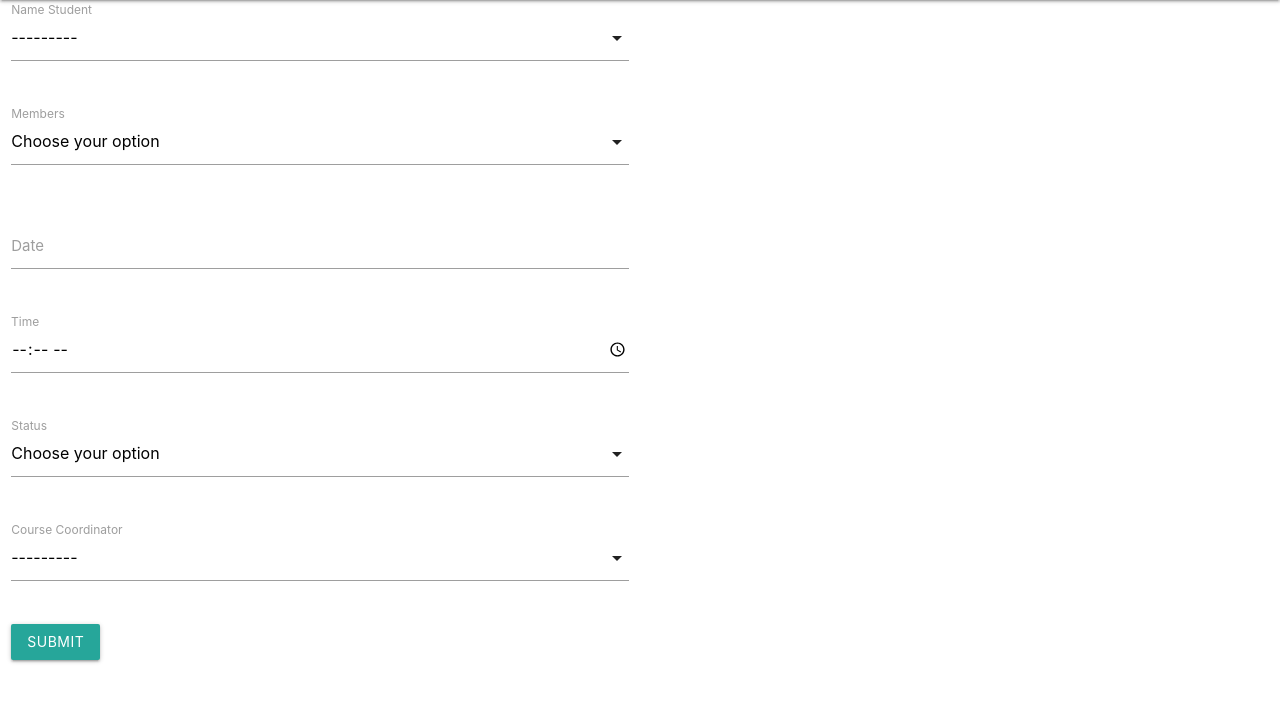
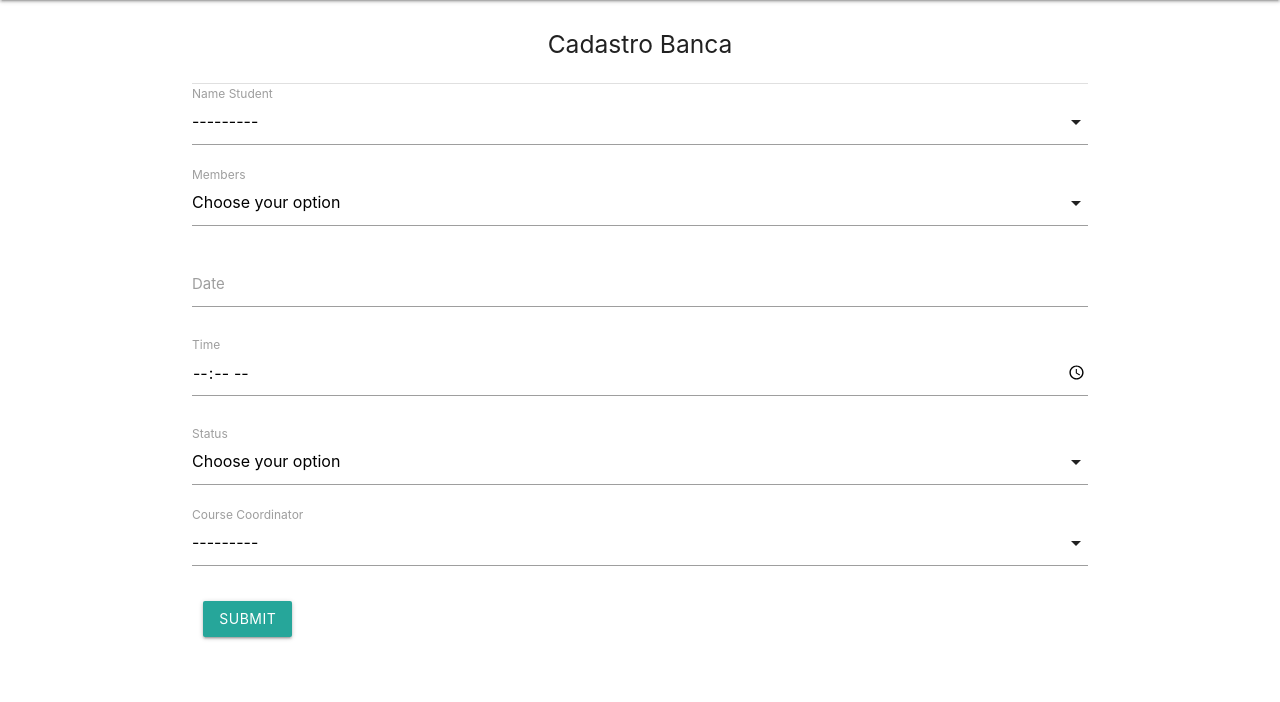
Before and after one commit to H1d3l/GerenciadorTcc, a Django app: page /examination_board_registration/ in a window 1280 px wide. Shown: the part 64-766 px from the top of the page. Run offline with Django 3.2, Linux system fonts and the light colour scheme; data that the repository does not hold is empty.

Commit message:
inicio crud banca

```diff
--- a/core/templates/base.html
+++ b/core/templates/base.html
@@ -7,11 +7,11 @@
     <script src="https://code.jquery.com/jquery-3.4.1.slim.min.js" integrity="sha384-J6qa4849blE2+poT4WnyKhv5vZF5SrPo0iEjwBvKU7imGFAV0wwj1yYfoRSJoZ+n" crossorigin="anonymous"></script>
     <script src="https://cdn.jsdelivr.net/npm/popper.js@1.16.0/dist/umd/popper.min.js" integrity="sha384-Q6E9RHvbIyZFJoft+2mJbHaEWldlvI9IOYy5n3zV9zzTtmI3UksdQRVvoxMfooAo" crossorigin="anonymous"></script>
     <script src="https://cdnjs.cloudflare.com/ajax/libs/materialize/1.0.0/js/materialize.min.js"></script>
-    <link href="https://fonts.googleapis.com/icon?family=Material+Icons" rel="stylesheet">
+
 
      <!-- Compiled and minified CSS -->
     <link rel="stylesheet" href="https://cdnjs.cloudflare.com/ajax/libs/materialize/1.0.0/css/materialize.min.css">
-
+    <link href="https://fonts.googleapis.com/icon?family=Material+Icons" rel="stylesheet">
     <!-- Compiled and minified JavaScript -->
 
 </head>
--- a/core/templates/examination_registration.html
+++ b/core/templates/examination_registration.html
@@ -2,27 +2,36 @@
 
 
 {% block body %}
+
+
+<div class="container">
     <div class="row">
-    <form class="col s12" method = "post">
+
+        <div class="section">
+            <h5 class="center-align">Cadastro Banca</h5>
+        </div>
+        <div class="divider"></div>
+
+        <form class="col s12" method="post">
             {% csrf_token %}
 
             <div class="row">
-        <div class="input-field col s6">
-            <select name= student >
+                <div class="input-field ">
+                    <select name=student>
                         <option value="" disabled selected>Choose your option</option>
                         {% for choice in form.student %}
                         {{choice}}
                         {% endfor %}
                     </select>
-            <label for= 'student'>Name Student</label>
+                    <label for='student'>Name Student</label>
                 </div>
             </div>
 
 
             <div class="row">
-        <div class="input-field col s6">
-            <select multiple name = member>
-            <option value="" disabled >Choose your option</option>
+                <div class="input-field ">
+                    <select multiple name=member>
+                        <option value="" disabled>Choose your option</option>
                         {% for choice in form.member %}
                         {{choice}}
                         {% endfor %}
@@ -32,38 +41,38 @@
             </div>
 
             <div class="row">
-        <div class="input-field col s6">
-            <input type="text" class="datepicker" name = expected_date>
+                <div class="input-field ">
+                    <input type="text" class="datepicker" name=expected_date>
                     <label>Date</label>
                 </div>
             </div>
             <div class="row">
-        <div class="input-field col s6">
-            <input type="time" class="timepicker" name = expected_time>
+                <div class="input-field ">
+                    <input type="time" class="timepicker" name=expected_time>
                     <label>Time</label>
                 </div>
             </div>
 
             <div class="row">
-        <div class="input-field col s6">
-            <select name = status required>
+                <div class="input-field ">
+                    <select name=status required>
                         <option value="" disabled selected>Choose your option</option>
                         {% for choice in form.status %}
                         {{choice}}
                         {% endfor %}
                     </select>
-            <label for= 'status'>Status</label>
+                    <label for='status'>Status</label>
                 </div>
             </div>
             <div class="row">
-        <div class="input-field col s6">
-            <select name = course_coordinator >
+                <div class="input-field">
+                    <select name=course_coordinator>
                         <option value="" disabled selected>Choose your option</option>
                         {% for choice in form.course_coordinator %}
                         {{choice}}
                         {% endfor %}
                     </select>
-            <label for= 'course_coordinator'>Course Coordinator</label>
+                    <label for='course_coordinator'>Course Coordinator</label>
                 </div>
             </div>
 
@@ -71,10 +80,11 @@
         </form>
 
         <script>
-      $(document).ready(function(){
+            $(document).ready(function () {
                 $('select').formSelect();
                 $('.datepicker').datepicker({
-                format: 'yyyy-mm-dd'});
+                    format: 'yyyy-mm-dd'
+                });
                 $('.timepicker').timepicker({
                     twelveHour: false
                 });
@@ -82,6 +92,7 @@
 
         </script>
     </div>
+</div>
 
 
     {% endblock body %}
--- a/core/templates/index.html
+++ b/core/templates/index.html
@@ -14,9 +14,12 @@
     </div>
     <div class="col s9">
         <ul class="collection with-header">
+            <li class="collection-header">
+                <h4>Bancas</h4>
+            </li>
+
             {% for board in examination_board %}
 
-                            <li class="collection-header"><h4>Bancas</h4></li>
                 <li class="collection-item">{{board.student}}</li>
 
             {% endfor %}
```
Lines whose indentation alone changed are shown as unchanged.
